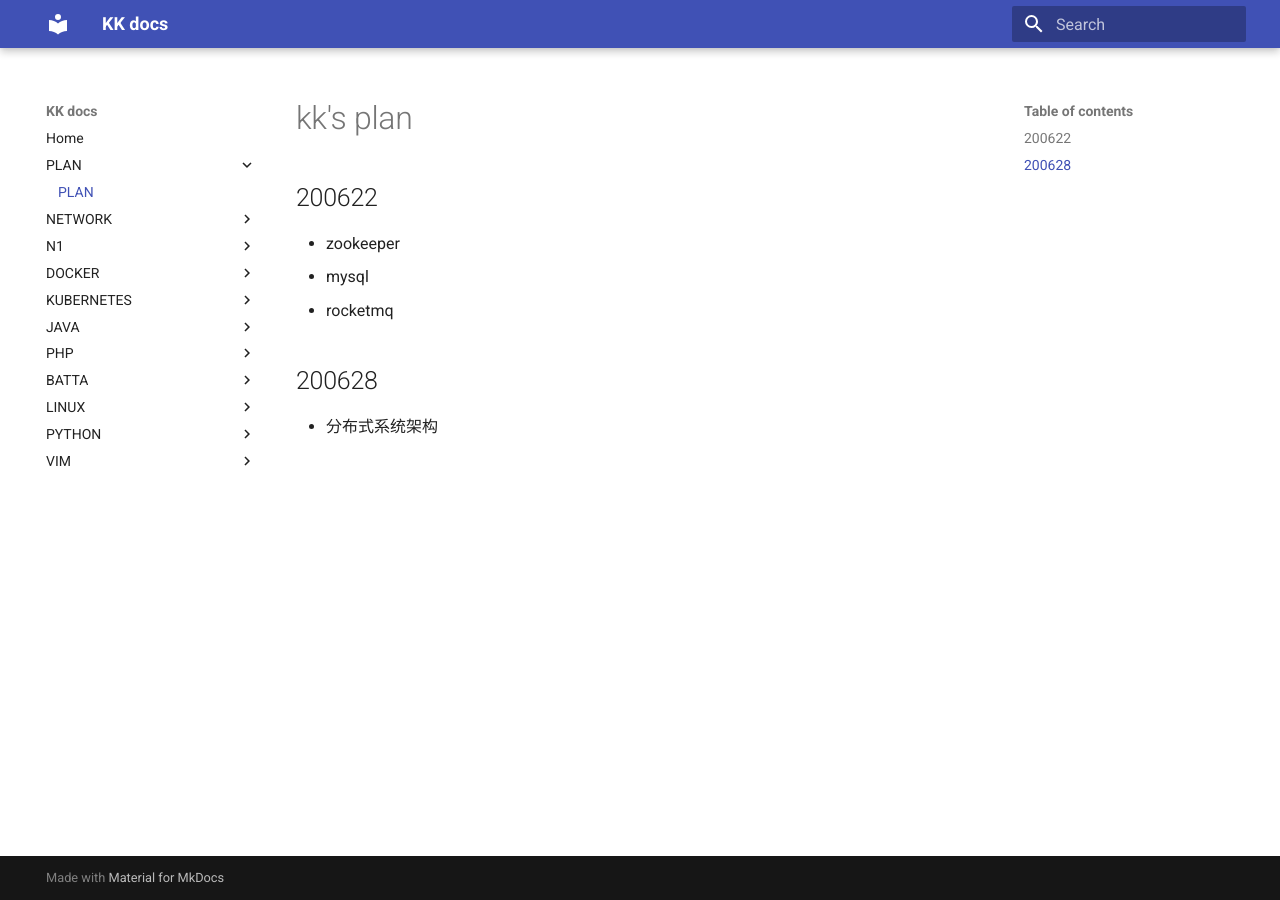
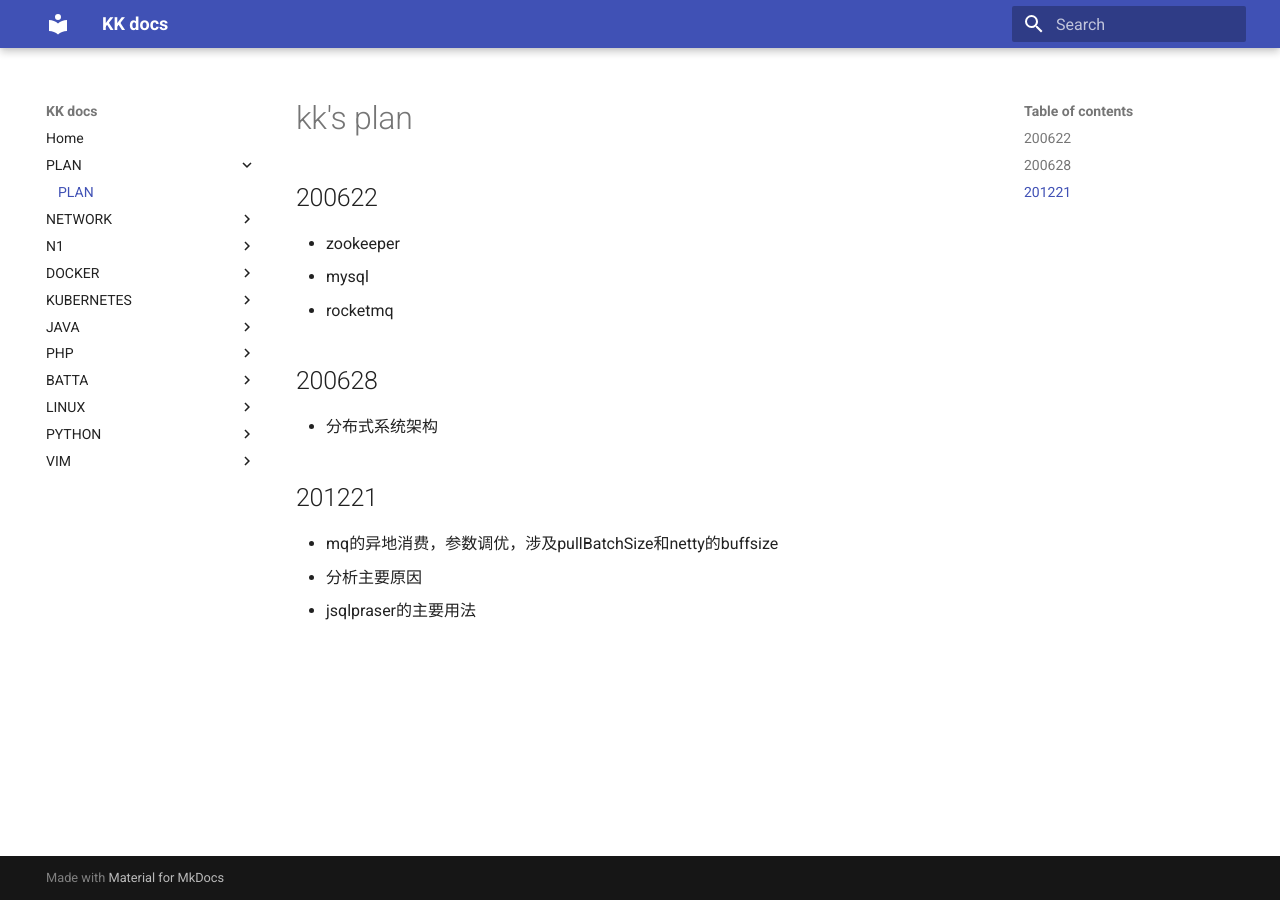
Before and after one commit to block-pro/kkdocs, an MkDocs documentation site: the page built from docs/plan/plan.md, in a window 1280 px wide. Built offline with MkDocs 1.6.1 and Material for MkDocs 9.7.7, drawn with Linux system fonts in a browser that asks for light colours.

Commit message:
add some plan

```diff
--- a/docs/plan/plan.md
+++ b/docs/plan/plan.md
@@ -9,3 +9,10 @@
 ## 200628
 
 * 分布式系统架构
+
+## 201221
+
+* mq的异地消费，参数调优，涉及pullBatchSize和netty的buffsize
+* 分析主要原因
+
+* jsqlpraser的主要用法
```
